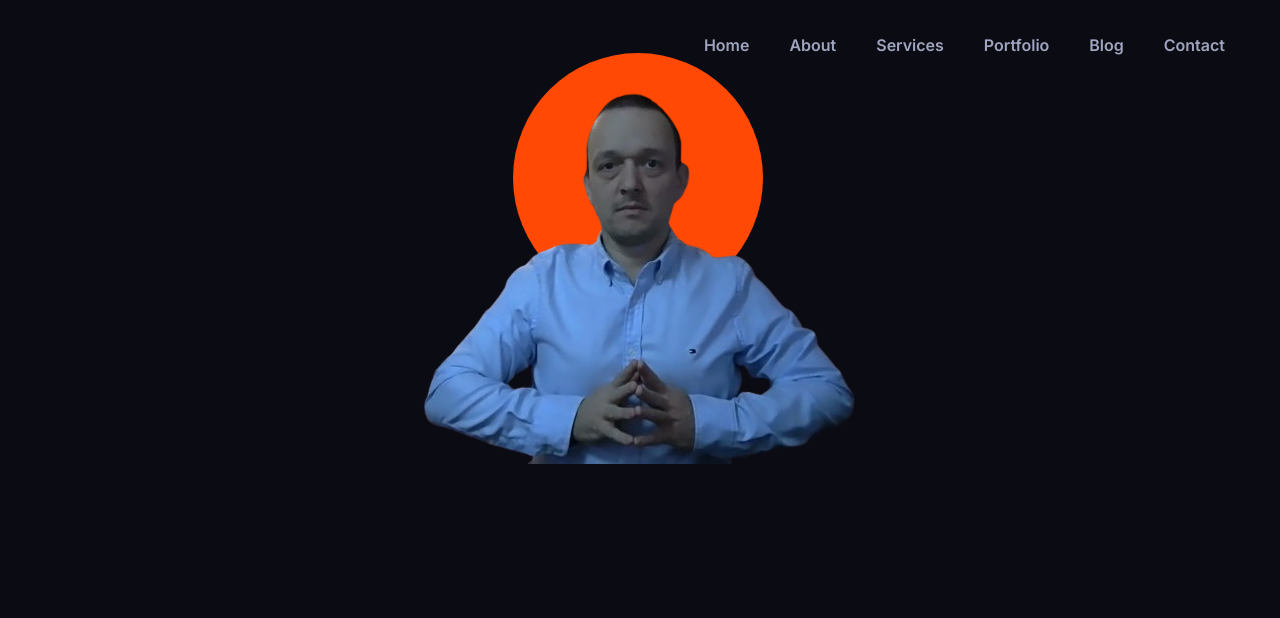
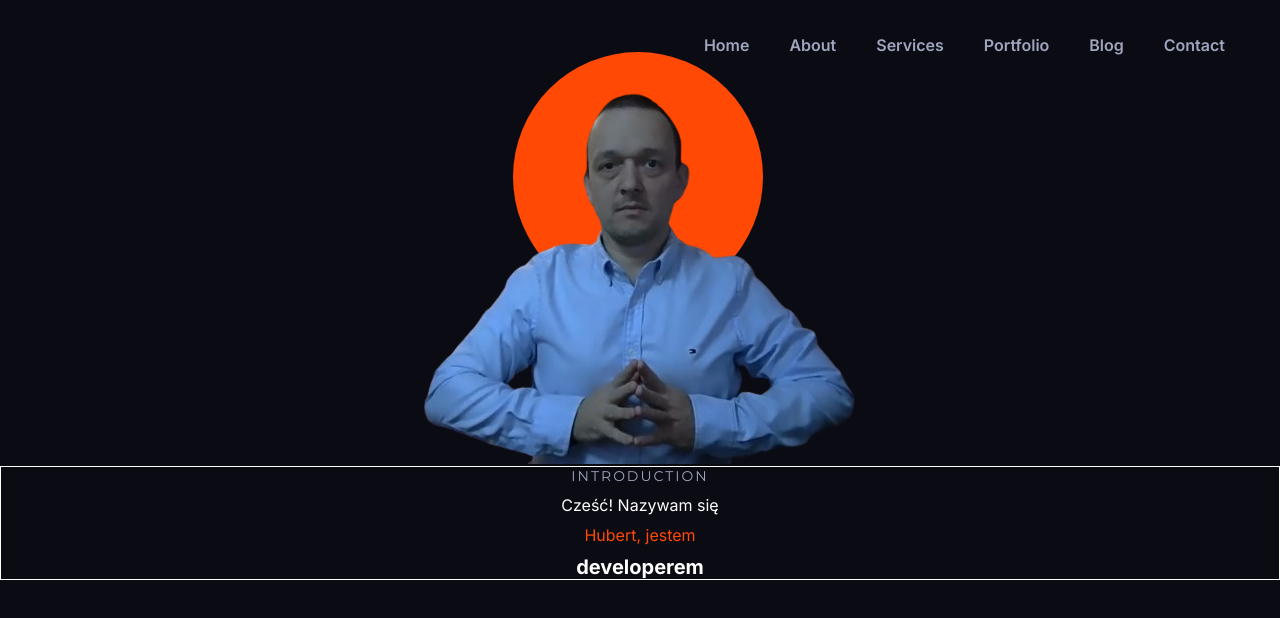
Before and after one commit to hugobosy/portfolio, a Next.js app: page / in a window 1280 px wide. Shown: the top 618 px of the page. Built offline with nearby package versions, Linux system fonts and the light colour scheme.

Commit message:
add introduction component

```diff
--- a/src/app/globals.css
+++ b/src/app/globals.css
@@ -1,3 +1,4 @@
+@import url('https://fonts.googleapis.com/css2?family=Inter:wght@400;500&family=Montserrat:wght@400;500;700&display=swap');
 * {
     padding: 0;
     margin: 0;
--- a/src/components/base/text/Text.module.scss
+++ b/src/components/base/text/Text.module.scss
@@ -19,42 +19,39 @@
 
 .fontSize {
   &-xxs {
-    @include xxs-text;
+    @include font-xxs;
   }
 
   &-xs {
-    @include xs-text;
+    @include font-xs;
   }
 
   &-sm {
-    @include sm-text;
+    @include font-sm;
   }
 
   &-base {
-    @include base-text;
+    @include font-base;
   }
 
   &-md {
-    @include md-text;
+    @include font-md;
   }
 
   &-lg {
-    @include lg-text;
+    @include font-lg;
   }
 
   &-xl {
-    @include xl-text;
+    @include font-xl;
   }
 
   &-xxl {
-    @include xxl-text;
+    @include font-xxl;
   }
 }
 
 .color {
-  &-black {
-    @include black;
-  }
 
   &-white {
     @include white;
@@ -64,16 +61,8 @@
     @include gray;
   }
 
-  &-yellow {
-    @include yellow;
-  }
-
-  &-red {
-    @include red;
-  }
-
-  &-green {
-    @include green;
+  &-orange {
+    @include orange;
   }
 }
 
--- a/src/components/base/text/Text.tsx
+++ b/src/components/base/text/Text.tsx
@@ -10,7 +10,7 @@ export interface TextProps extends HTMLProps<HTMLParagraphElement> {
   className?: string;
   weight?: "300" | "400" | "500" | "600" | "700";
   fontSize?: "xxs" | "xs" | "sm" | "md" | "lg" | "xl" | "xxl";
-  color?: "white" | "black" | "red" | "yellow" | "gray" | "green";
+  color?: "white" | "gray" | "orange";
   isUppercase?: boolean;
   fontFamily?: "montserrat" | "inter";
 }
--- a/src/components/base/typedText/TypedText.module.scss
+++ b/src/components/base/typedText/TypedText.module.scss
@@ -1,8 +1,4 @@
-.typed-cursor:after{
-  content: '|';
-  display: inline;
-  font-size: 36px;
-  -webkit-animation: blink 0.7s infinite;
-  -moz-animation: blink 0.7s infinite;
-  animation: blink 0.7s infinite;
+
+.text {
+  color: white;
 }
--- a/src/components/base/typedText/TypedText.tsx
+++ b/src/components/base/typedText/TypedText.tsx
@@ -1,9 +1,9 @@
-import {ComponentPropsWithoutRef, FC, useEffect, useRef} from "react";
+import { ComponentPropsWithoutRef, FC, useEffect, useRef } from "react";
 import Typed from "typed.js";
 
-import styles from './TypedText.module.scss'
+import styles from "./TypedText.module.scss";
 
-export interface TypedTextProps extends ComponentPropsWithoutRef<'div'> {
+export interface TypedTextProps extends ComponentPropsWithoutRef<"div"> {
   textList: string[];
   typeSpeed?: number;
   backSpeed?: number;
@@ -12,7 +12,14 @@ export interface TypedTextProps extends ComponentPropsWithoutRef<'div'> {
   cursorChart?: string;
 }
 
-export const TypedText: FC<TypedTextProps> = ({textList, typeSpeed, backSpeed, backDelay, loop, cursorChart}) => {
+export const TypedText: FC<TypedTextProps> = ({
+  textList,
+  typeSpeed,
+  backSpeed,
+  backDelay,
+  loop,
+  cursorChart,
+}) => {
   const el = useRef(null);
 
   useEffect(() => {
@@ -32,7 +39,7 @@ export const TypedText: FC<TypedTextProps> = ({textList, typeSpeed, backSpeed, b
 
   return (
     <div className={styles.typedCursor}>
-            <h1 style={{display: "inline-block", fontSize: 48}} className={styles.typedCursor} ref={el} />
+      <h1 className={styles.text} ref={el} />
     </div>
   );
-}
+};
--- /dev/null
+++ b/src/components/modules/hero/Introduction/Introduction.module.scss
@@ -0,0 +1,11 @@
+.wrapper {
+  display: flex;
+  flex-direction: column;
+  align-items: center;
+  row-gap: 10px;
+  width: 100%;
+  border: 1px solid white;
+}
+.introduction {
+  letter-spacing: 2px;
+}
--- /dev/null
+++ b/src/components/modules/hero/Introduction/Introduction.tsx
@@ -0,0 +1,28 @@
+import styles from "./Introduction.module.scss";
+import { Text } from "@/components/base/text/Text";
+import { TypedText } from "@/components/base/typedText/TypedText";
+
+export const Introduction = () => {
+  return (
+    <div className={styles.wrapper}>
+      <Text
+        tag="p"
+        text="Introduction"
+        fontFamily="montserrat"
+        fontSize="sm"
+        color="gray"
+        isUppercase
+        className={styles.introduction}
+      />
+      <Text tag="span" text="Cześć! Nazywam się" color="white" />
+      <Text tag="span" text="Hubert, jestem" color="orange" />
+      <TypedText
+        textList={["dizajnerem", "developerem", "programistą"]}
+        typeSpeed={60}
+        backDelay={2000}
+        backSpeed={60}
+        cursorChart=""
+      />
+    </div>
+  );
+};
--- a/src/components/modules/hero/Photo/Photo.module.scss
+++ b/src/components/modules/hero/Photo/Photo.module.scss
@@ -4,13 +4,9 @@
   width: 100%;
   max-width: 500px;
   padding: 0 20px;
-  //@include media-from(md) {
-  //  background-color: var(--color-black-100);
-  //}
 }
 
 .image {
-  display: block;
   width: 100%;
   object-fit: contain;
 }
--- a/src/components/templates/hero/Hero.module.scss
+++ b/src/components/templates/hero/Hero.module.scss
@@ -1,5 +1,6 @@
 .wrapper {
   display: flex;
+  flex-direction: column;
   align-items: center;
   justify-content: center;
 }
--- a/src/components/templates/hero/Hero.tsx
+++ b/src/components/templates/hero/Hero.tsx
@@ -1,10 +1,12 @@
 import styles from "./Hero.module.scss";
 import { Photo } from "@/components/modules/hero/Photo/Photo";
+import { Introduction } from "@/components/modules/hero/Introduction/Introduction";
 
 export const Hero = () => {
   return (
     <div className={styles.wrapper}>
       <Photo />
+      <Introduction />
     </div>
   );
 };
--- a/src/styles/common.scss
+++ b/src/styles/common.scss
@@ -1,3 +1,4 @@
 @import "mixins/button";
 @import "mixins/typography";
 @import "mixins/media";
+@import "mixins/color";
--- /dev/null
+++ b/src/styles/mixins/color.scss
@@ -0,0 +1,11 @@
+@mixin white {
+  color: var(--color-white-100)
+}
+
+@mixin gray {
+  color: var(--color-gray-100)
+}
+
+@mixin orange {
+  color: var(--color-orange-100)
+}
```
Lines whose indentation alone changed are shown as unchanged.
